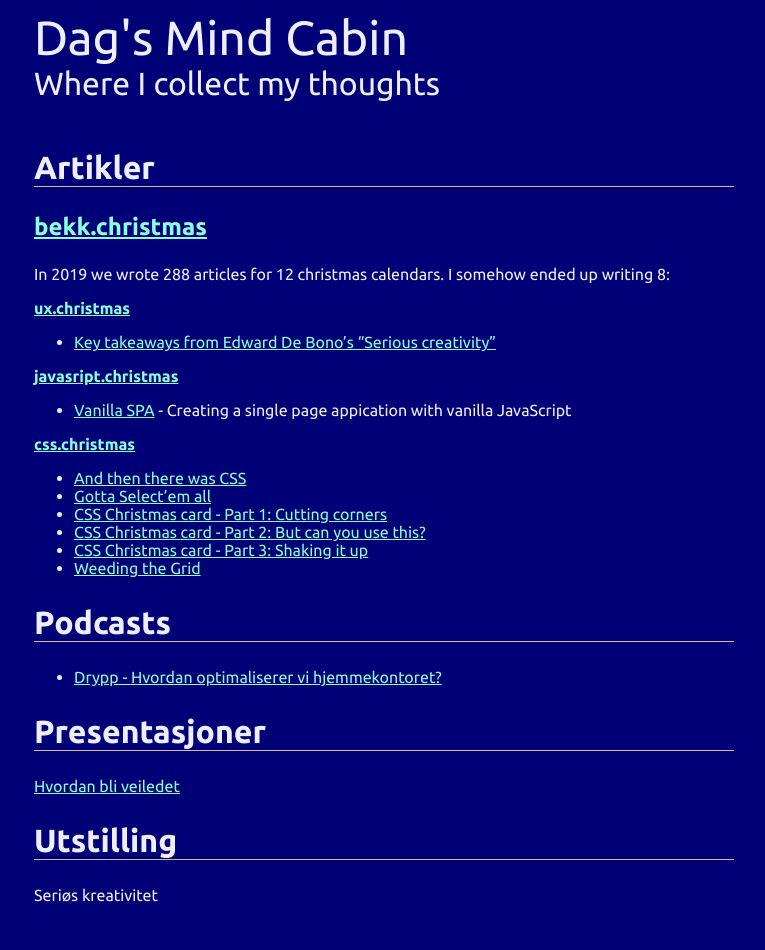
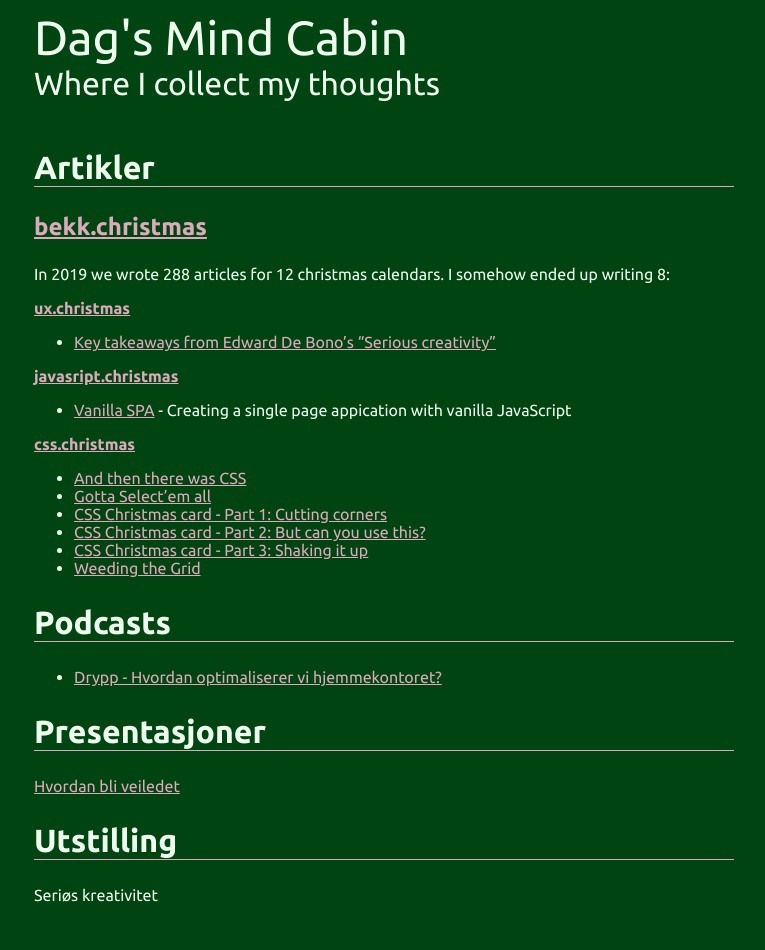
Before and after one commit to dagfs/dagfs.github.io, a Jekyll site: the page built from index.md, in a window 1280 px wide. Shown: the whole page, without its empty margins (256-1021 px from the left). Built offline with Jekyll 4.4.1, drawn with Linux system fonts in a browser that asks for light colours; our own code applies the rules of GitHub Pages for plain Markdown files.

Commit message:
Update frontpage.css

```diff
--- a/assets/css/frontpage.css
+++ b/assets/css/frontpage.css
@@ -1,7 +1,7 @@
 body, html{
     word-wrap: break-word;
-    background: #007;
-    color:#eef;
+    background: #041;
+    color:#efe;
     padding:0;
     margin:0;
     font-family: 'Ubuntu', sans-serif;
@@ -21,7 +21,7 @@ body, html{
 
 
 a{
-  color:#8fd;
+  color:#dab;
 }
 
 h1{
@@ -30,7 +30,7 @@ h1{
 
    h2{
   font-size:2rem;
-  border-bottom: 1px solid #db8;
+  border-bottom: 1px solid #dab;
 }
 
    h3{
@@ -47,9 +47,9 @@ h1{
 }
 
 .front-image-content{
-  background: #007;
+  background: #041;
   padding:5px;
-  box-shadow: 0 0 10px 10px #007;
+  box-shadow: 0 0 10px 10px #041;
   display: inline-block;
   width:60%;
 }
```
